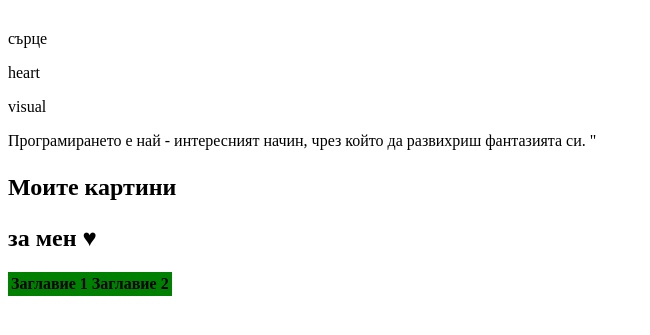
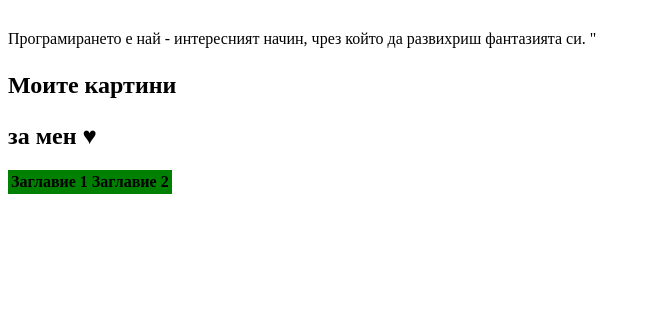
Before and after one commit to antoniaivalina/antoniaivalina.github.io, a plain HTML site: page index.html in a window 1280 px wide. Shown: the part 121-456 px from the top of the page, without its empty margins (0-650 px from the left). Drawn offline with Linux system fonts and the light colour scheme.

Commit message:
index.html

```diff
--- a/index.html
+++ b/index.html
@@ -28,10 +28,7 @@
 	<article
 		class="main"
 		title="Smile!"
-	>
-		<p>сърце</p>
-		<p>heart </p>
-		<p>visual</p>
+
 	</article>
 </body>
 </html>
```
